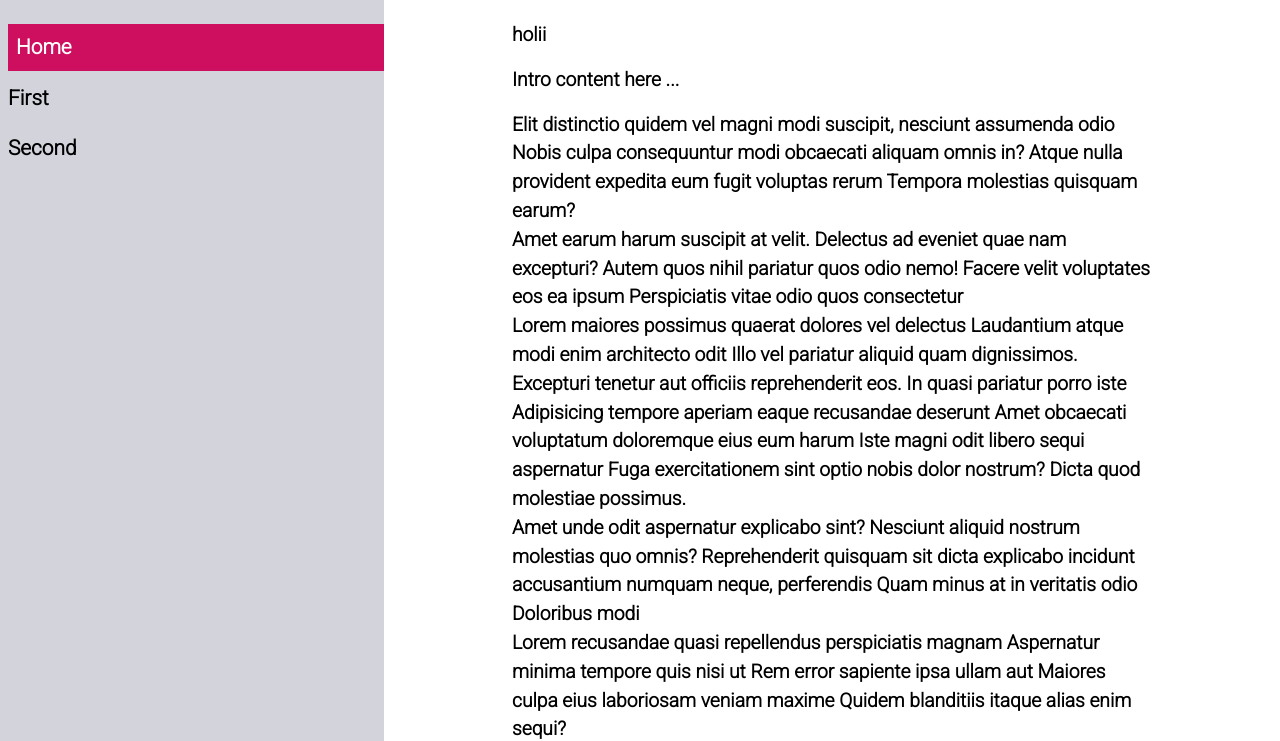
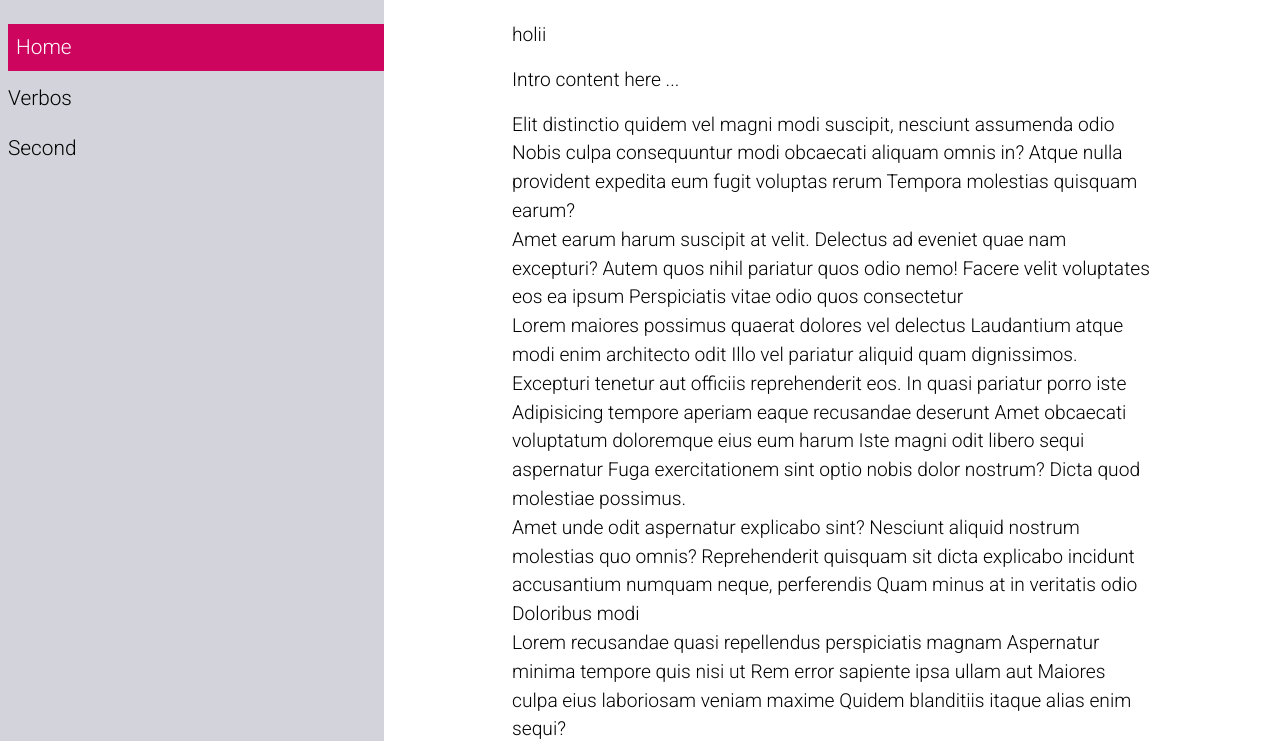
Before and after one commit to Jonulo/LarningWebpage, a website built with webpack: page public/index.html in a window 1280 px wide. Shown: the part 43-784 px from the top of the page. Built offline with nearby package versions, Linux system fonts and the light colour scheme.

Commit message:
working on verbs section

```diff
--- a/src/routes/index.js
+++ b/src/routes/index.js
@@ -1,7 +1,7 @@
 import SideBarMenu from '../templates/SideBarMenu'
 import Home from '../pages/Home'
 import Error404 from '../pages/Error404'
-import testOne from '../pages/testOne'
+import Verbos from '../pages/verbos'
 import testTwo from '../pages/testTwo'
 
 import getHash from '../utils/router/getHash'
@@ -11,7 +11,7 @@ import  { sideBarFunctionality } from '../utils/sideBarMenu'
 
 const routes = {
   '/': Home,
-  '/first': testOne,
+  '/verbos': Verbos,
   '/second': testTwo
 }
 
@@ -32,7 +32,7 @@ const router = async () => {
 
   if(route === '/') {
     domMenuSidebar[0].classList.add("sidebar-selected-link");
-  }else if(route === '/first') {
+  }else if(route === '/verbos') {
     domMenuSidebar[1].classList.add("sidebar-selected-link");
   }else if(route === '/second') {
     domMenuSidebar[2].classList.add("sidebar-selected-link");
--- a/src/styles/components/_Global.scss
+++ b/src/styles/components/_Global.scss
@@ -9,6 +9,8 @@ $text-light-color: #000000;
 $primary-dark-color: #000000;
 $secondary-dark-color: #313131;
 $text-dark-color: #CCCCCC;
+
+$elements-color: #CE055F;
 
 @mixin respond-to($breakpoint) {
   @if $breakpoint == "extra-small" {
@@ -55,7 +57,7 @@ $text-dark-color: #CCCCCC;
 }
 ::selection {
   color: #fff;
-  background: #000;
+  background: $elements-color;
 }
 @include respond-to(extra-small) {
   body {
@@ -63,7 +65,7 @@ $text-dark-color: #CCCCCC;
     font-family: $font;
     font-size: 16px;
     color: $text-light-color;
-    font-weight: 600;
+    font-weight: 400;
   }
   .Main {
     position: relative;
--- a/src/styles/components/_SideBar.scss
+++ b/src/styles/components/_SideBar.scss
@@ -27,7 +27,7 @@
   }
   .sidebar-icon{
     &--menu, &--close {
-      background-color: #CE0E5F;
+      background-color: $elements-color;
       color: white;
     }
     &--menu {
@@ -62,7 +62,7 @@
     }
   }
   .sidebar-selected-link {
-    background-color: #CE0E5F;
+    background-color: $elements-color;
     color: white;
     padding-left: 0.5rem;
   }
@@ -89,7 +89,7 @@
       &__links{
         transition: linear 0.2s;
         &:hover {
-          background-color: #CE0E5F;
+          background-color: $elements-color;
           color: white;
           padding-left: 0.5rem;
         }
--- a/src/templates/SideBarMenu.js
+++ b/src/templates/SideBarMenu.js
@@ -28,9 +28,9 @@ const SideBarMenu = () => {
         <li>
           <a
             class="sidebar-menu__list__links"
-            href="#/first"
+            href="#/verbos"
           >
-            First
+            Verbos
           </a>
         </li>
         <li>
--- a/todo.txt
+++ b/todo.txt
@@ -7,10 +7,7 @@ Responsive design:
 SideBar:
   -(X) Add transition to open and close functionality https://www.w3schools.com/css/css3_transitions.asp
   -(X) Add icons(maybe) and improve design to button
-  -Add shadow to the right border
   -How to make the sidebar menu (with submenus) https://www.w3schools.com/howto/howto_js_dropdown_sidenav.asp
   -(X) Transition when darkMode is enable
 
 -----
-Add hover to sidebar menu (only for desktop breakpoint)
-find a way to change the sidebar-menu color depending light mode
```
Also changed, not shown: src/pages/verbos.js (renamed from src/pages/testOne.js).
